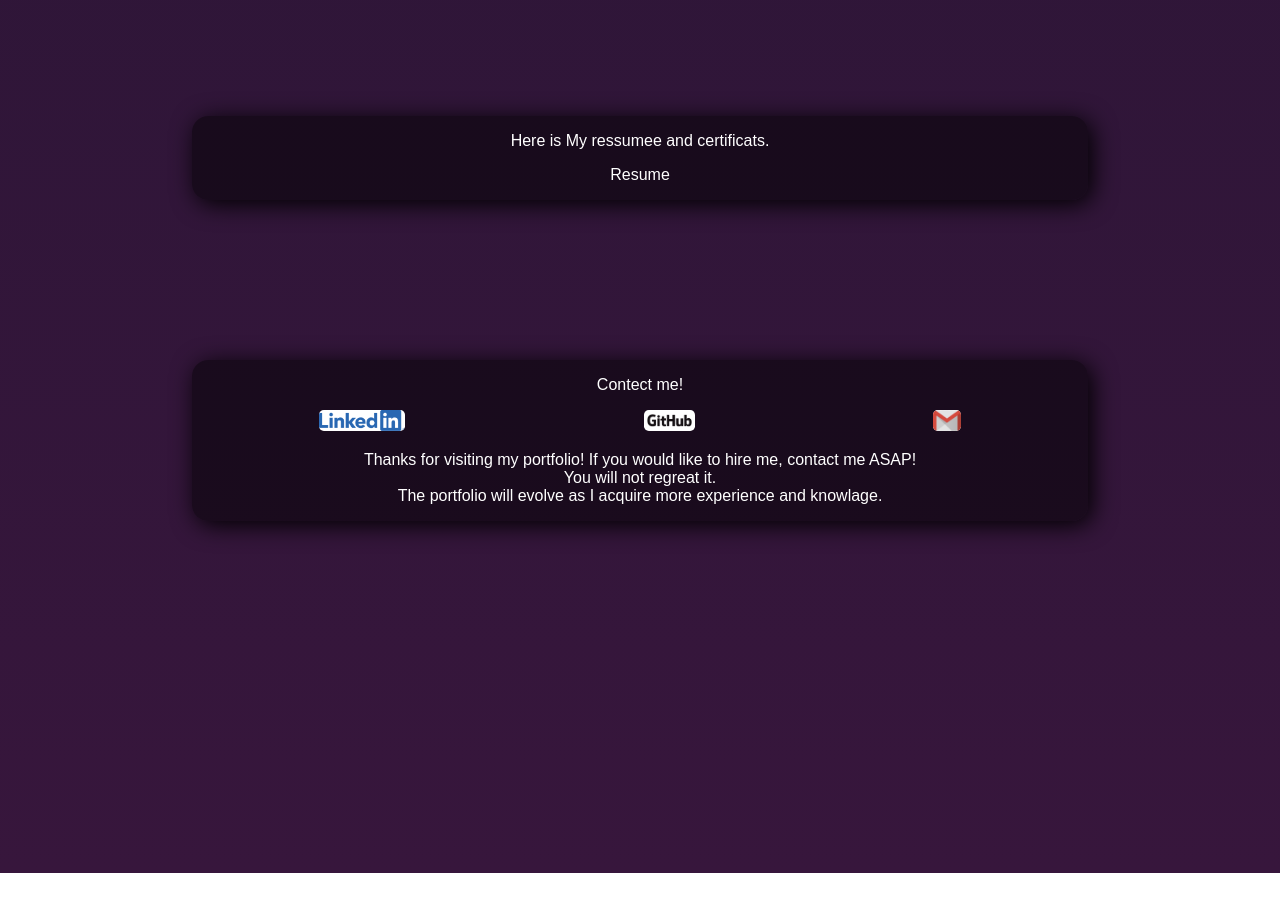
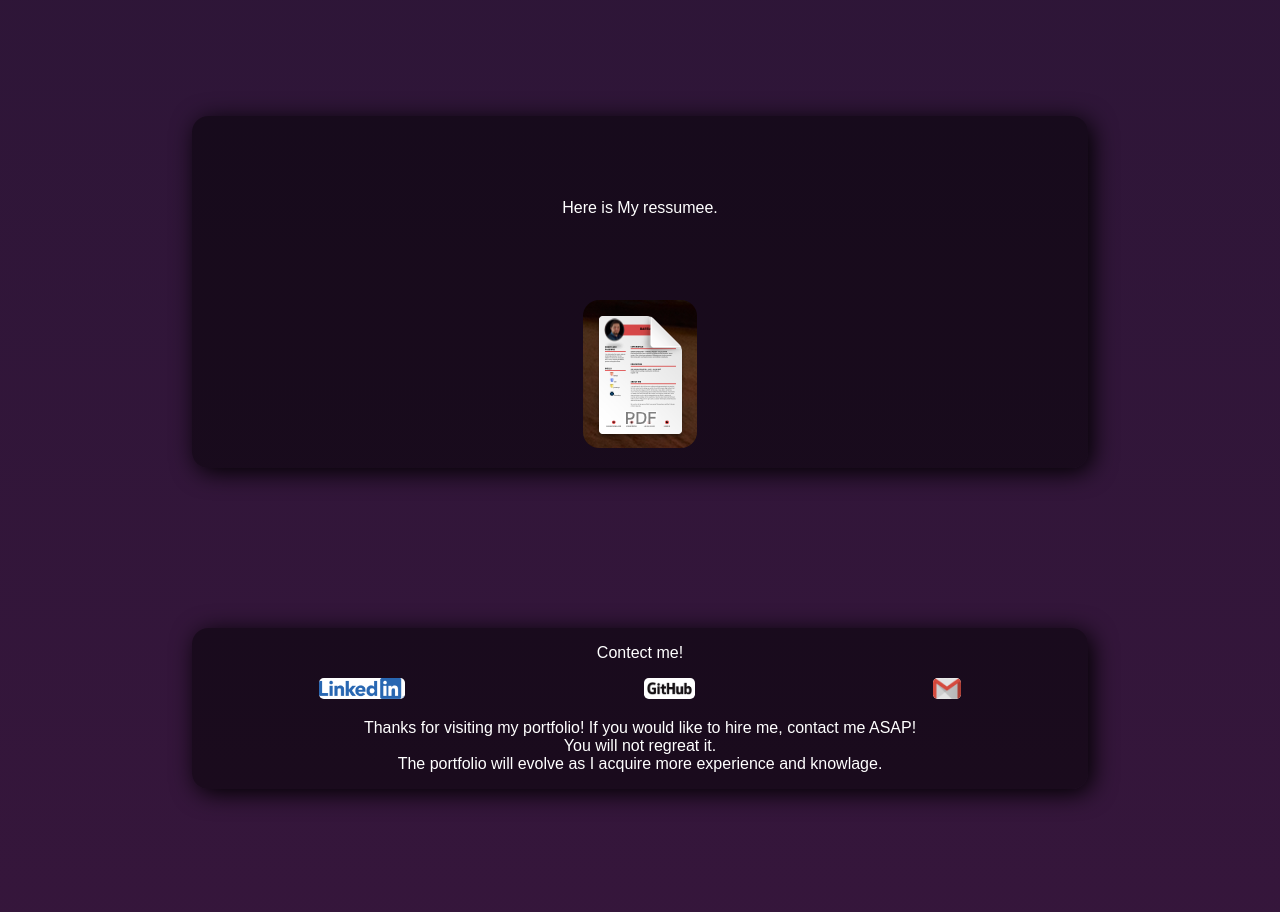
Before and after one commit to BreaQ/BreaQ.github.io, a plain HTML site: page index.html in a window 1280 px wide. Shown: the part 2060-2972 px from the top of the page. Before the commit the page ends 2933 px from the top, so only its background shows below. Drawn offline with Linux system fonts and the light colour scheme.

Commit message:
Add resume and resume icon

```diff
--- a/index.html
+++ b/index.html
@@ -89,8 +89,10 @@
       </div>
       <span id="three"></span>
       <div class="cv">
-        <div>Here is My ressumee and certificats.</div>
-        <div>Resume</div>
+        <div>Here is My ressumee.</div>
+        <div><a href="./resume.pdf" target="_blank"
+          ><img class="screens" src="./images/resume.png" alt="resume" /></a
+        ></div>
       </div>
       <span id="four"></span>
       <div class="contact">
```
Also changed, not shown: images/resume.png (added), 4 other files.
